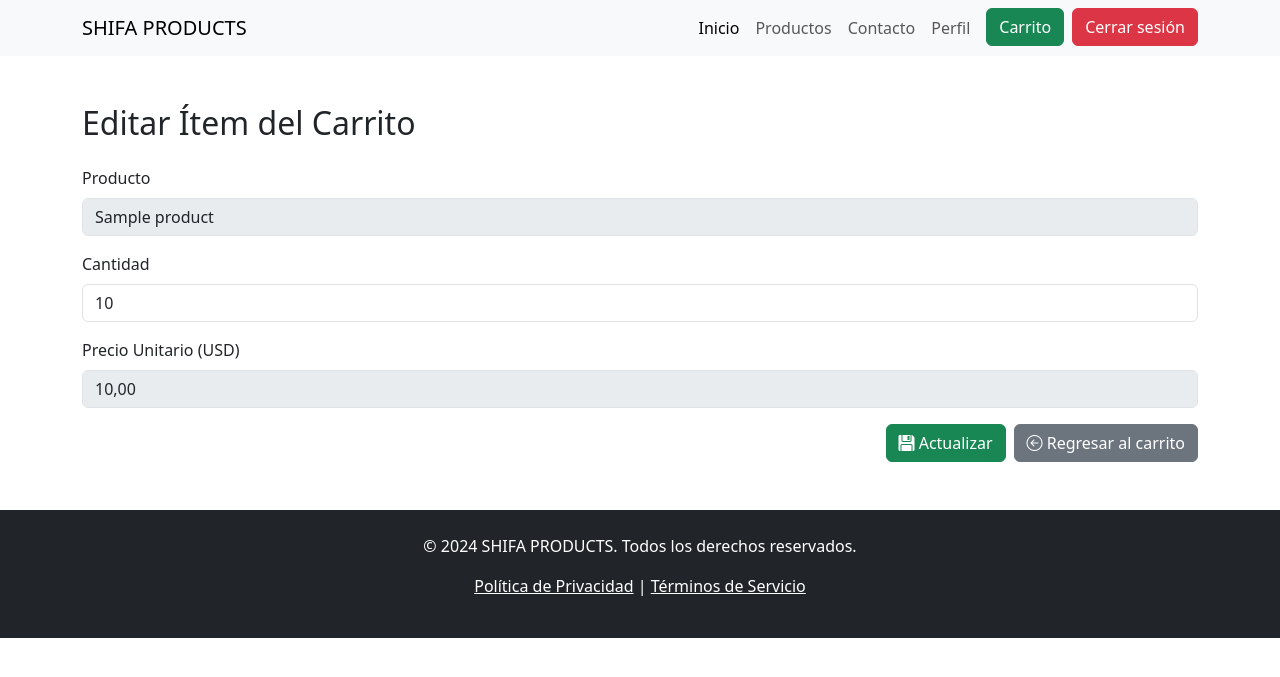
After one commit to VladimirAzanza/shifa_products, a Django app: page /cart/item/1/ in a window 1280 px wide. The commit adds this page. Shown: the top 677 px of the page. Run offline with Django 4.2, Linux system fonts and the light colour scheme; a user stored in the database is signed in; tables that the repository leaves empty hold one stand-in row (values such as "Sample post").

Commit message:
Add cart item update view

```diff
--- a/shifa_products/cart/forms.py
+++ b/shifa_products/cart/forms.py
@@ -3,7 +3,7 @@ from django import forms
 from .models import Cart, CartItem
 
 
-class AddToCartForm(forms.ModelForm):
+class CartItemForm(forms.ModelForm):
     class Meta:
         model = CartItem
         fields = ('quantity',)
--- /dev/null
+++ b/shifa_products/cart/mixins.py
@@ -0,0 +1,11 @@
+from django.contrib.auth.mixins import UserPassesTestMixin
+from django.http import HttpResponseRedirect
+from django.urls import reverse_lazy
+
+
+class OnlyAuthorCartItemMixin(UserPassesTestMixin):
+    def test_func(self):
+        return self.get_object().cart.user == self.request.user
+
+    def handle_no_permission(self):
+        return HttpResponseRedirect(reverse_lazy('catalog:product_list'))
--- a/shifa_products/cart/urls.py
+++ b/shifa_products/cart/urls.py
@@ -15,5 +15,9 @@ urlpatterns = [
         views.AddToCartCreateView.as_view(),
         name='add_to_cart'
     ),
-
+    path(
+        'item/<int:cart_item_id>/',
+        views.CartUpdateView.as_view(),
+        name='update_cart_item'
+    )
 ]
--- a/shifa_products/cart/views.py
+++ b/shifa_products/cart/views.py
@@ -2,9 +2,10 @@ from django.contrib.auth.mixins import LoginRequiredMixin
 from django.db.models import F
 from django.shortcuts import get_object_or_404
 from django.urls import reverse_lazy
-from django.views.generic import CreateView, DetailView
+from django.views.generic import CreateView, DeleteView, DetailView, UpdateView
 
-from .forms import AddToCartForm
+from .forms import CartItemForm
+from .mixins import OnlyAuthorCartItemMixin
 from .models import Cart, CartItem
 from catalog.mixins import OnlyAuthorMixin
 from catalog.models import Product
@@ -12,7 +13,7 @@ from catalog.models import Product
 
 class AddToCartCreateView(LoginRequiredMixin, CreateView):
     model = CartItem
-    form_class = AddToCartForm
+    form_class = CartItemForm
     pk_url_kwarg = 'product_id'
     product = None
     cart = None
@@ -52,3 +53,12 @@ class CartDetailView(OnlyAuthorMixin, DetailView):
             total_item=F('quantity') * F('product__price')
         )
         return context
+
+
+class CartUpdateView(OnlyAuthorCartItemMixin, UpdateView):
+    model = CartItem
+    pk_url_kwarg = 'cart_item_id'
+    form_class = CartItemForm
+
+    def get_success_url(self):
+        return reverse_lazy('cart:cart')
--- a/shifa_products/catalog/views.py
+++ b/shifa_products/catalog/views.py
@@ -16,7 +16,7 @@ from .constants import MAX_REVIEWS_MESSAGE
 from .forms import ReviewForm
 from .mixins import OnlyAuthorMixin
 from .models import Product, Review
-from cart.forms import AddToCartForm
+from cart.forms import CartItemForm
 
 
 class ProductListView(ListView):
@@ -41,7 +41,7 @@ class ProductDetailView(DetailView):
         paginator = Paginator(self.get_object().reviews.all(), 3)
         page = self.request.GET.get('page')
         context['reviews'] = paginator.get_page(page)
-        context['form'] = AddToCartForm()
+        context['form'] = CartItemForm()
         return context
 
 
--- a/shifa_products/templates/cart/cart_detail.html
+++ b/shifa_products/templates/cart/cart_detail.html
@@ -13,6 +13,7 @@
           <th>Cantidad</th>
           <th>Precio (USD)</th>
           <th>Total (USD)</th>
+          <th> </th>
         </tr>
       </thead>
       <tbody>
@@ -21,7 +22,10 @@
           <td>{{ item.product.name }}</td>
           <td>{{ item.quantity }}</td>
           <td>{{ item.product.price }}</td>
-          <td>{{ item.total_item }}</td>
+          <td>{{ item.total_item|floatformat:2 }}</td>
+          <td>
+            <a href="{% url 'cart:update_cart_item' item.id %}" class="btn btn-sm btn-warning">Editar</a>
+
         </tr>
         {% endfor %}
       </tbody>
--- /dev/null
+++ b/shifa_products/templates/cart/cartitem_form.html
@@ -0,0 +1,37 @@
+{% extends 'base.html' %}
+
+{% block title %}Editar Ítem del Carrito{% endblock %}
+
+{% block content %}
+<div class="container my-5">
+  <h2 class="mb-4">Editar Ítem del Carrito</h2>
+
+  <form method="post">
+    {% csrf_token %}
+
+    <div class="mb-3">
+      <label for="product_name" class="form-label">Producto</label>
+      <input type="text" id="product_name" class="form-control" value="{{ object.product.name }}" disabled>
+    </div>
+
+    <div class="mb-3">
+      <label for="quantity" class="form-label">Cantidad</label>
+      <input type="number" id="quantity" name="quantity" class="form-control" min="1" value="{{ object.quantity }}">
+    </div>
+
+    <div class="mb-3">
+      <label for="price" class="form-label">Precio Unitario (USD)</label>
+      <input type="text" id="price" class="form-control" value="{{ object.product.price }}" disabled>
+    </div>
+
+    <div class="d-flex justify-content-end">
+      <button type="submit" class="btn btn-success">
+        <i class="bi bi-floppy-fill"></i> Actualizar
+      </button>
+      <a href="{% url 'cart:cart' %}" class="btn btn-secondary ms-2">
+        <i class="bi bi-arrow-left-circle"></i> Regresar al carrito
+      </a>
+    </div>
+  </form>
+</div>
+{% endblock %}
```
